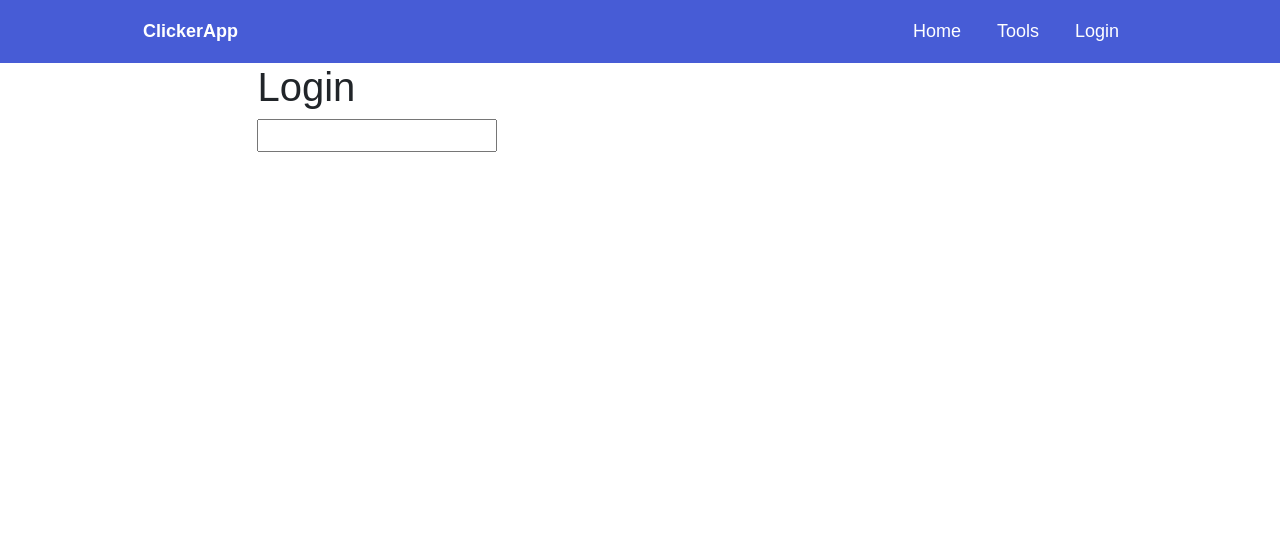
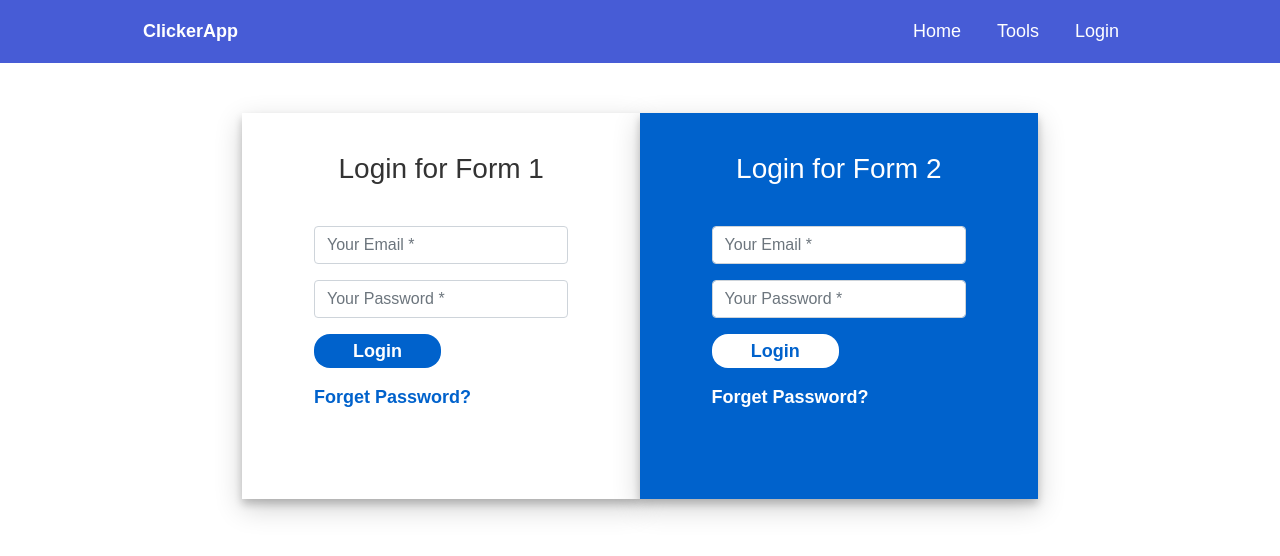
Before and after one commit to Akoens/Pandemic_Clicker, an Angular app: page /login in a window 1280 px wide. Shown: the top 556 px of the page. Built offline with nearby package versions, Linux system fonts and the light colour scheme.

Commit message:
login with bootstrap

```diff
--- a/src/app/login/login.component.html
+++ b/src/app/login/login.component.html
@@ -1,5 +1,39 @@
-<div class="container">
-    <h1>Login</h1>
+<div class="container login-container">
+    <div class="row">
+        <div class="col-md-6 login-form-1">
+            <h3>Login for Form 1</h3>
+            <form>
+                <div class="form-group">
+                    <input type="text" class="form-control" placeholder="Your Email *" value="" />
+                </div>
+                <div class="form-group">
+                    <input type="password" class="form-control" placeholder="Your Password *" value="" />
+                </div>
+                <div class="form-group">
+                    <input type="submit" class="btnSubmit" value="Login" />
+                </div>
+                <div class="form-group">
+                    <a href="#" class="ForgetPwd">Forget Password?</a>
+                </div>
+            </form>
+        </div>
+        <div class="col-md-6 login-form-2">
+            <h3>Login for Form 2</h3>
+            <form>
+                <div class="form-group">
+                    <input type="text" class="form-control" placeholder="Your Email *" value="" />
+                </div>
+                <div class="form-group">
+                    <input type="password" class="form-control" placeholder="Your Password *" value="" />
+                </div>
+                <div class="form-group">
+                    <input type="submit" class="btnSubmit" value="Login" />
+                </div>
+                <div class="form-group">
 
-    <input>
+                    <a href="#" class="ForgetPwd" value="Login">Forget Password?</a>
+                </div>
+            </form>
+        </div>
+    </div>
 </div>
--- a/src/app/login/login.component.scss
+++ b/src/app/login/login.component.scss
@@ -0,0 +1,52 @@
+.login-container{
+    margin-top: 5%;
+    margin-bottom: 5%;
+}
+.login-form-1{
+    padding: 5%;
+    box-shadow: 0 5px 8px 0 rgba(0, 0, 0, 0.2), 0 9px 26px 0 rgba(0, 0, 0, 0.19);
+}
+.login-form-1 h3{
+    text-align: center;
+    color: #333;
+}
+.login-form-2{
+    padding: 5%;
+    background: #0062cc;
+    box-shadow: 0 5px 8px 0 rgba(0, 0, 0, 0.2), 0 9px 26px 0 rgba(0, 0, 0, 0.19);
+}
+.login-form-2 h3{
+    text-align: center;
+    color: #fff;
+}
+.login-container form{
+    padding: 10%;
+}
+.btnSubmit
+{
+    width: 50%;
+    border-radius: 1rem;
+    padding: 1.5%;
+    border: none;
+    cursor: pointer;
+}
+.login-form-1 .btnSubmit{
+    font-weight: 600;
+    color: #fff;
+    background-color: #0062cc;
+}
+.login-form-2 .btnSubmit{
+    font-weight: 600;
+    color: #0062cc;
+    background-color: #fff;
+}
+.login-form-2 .ForgetPwd{
+    color: #fff;
+    font-weight: 600;
+    text-decoration: none;
+}
+.login-form-1 .ForgetPwd{
+    color: #0062cc;
+    font-weight: 600;
+    text-decoration: none;
+}
--- a/src/index.html
+++ b/src/index.html
@@ -5,6 +5,7 @@
   <title>Pandemic Clicker</title>
   <base href="/">
   <meta name="viewport" content="width=device-width, initial-scale=1">
+
   <link rel="icon" type="image/x-icon" href="favicon.ico">
 </head>
 <body>
--- a/src/styles.scss
+++ b/src/styles.scss
@@ -1,4 +1,5 @@
-@import "~bootstrap/dist/css/bootstrap.css";
+@import 'variables';
+@import '../node_modules/bootstrap/scss/bootstrap';
 
 $primary: rgba(10, 38, 200, 0.750);
 
```
Also changed, not shown: package.json (+5 -3 lines), src/_variables.scss (added), 1 other file (tests, documents, lock files or other folders).
